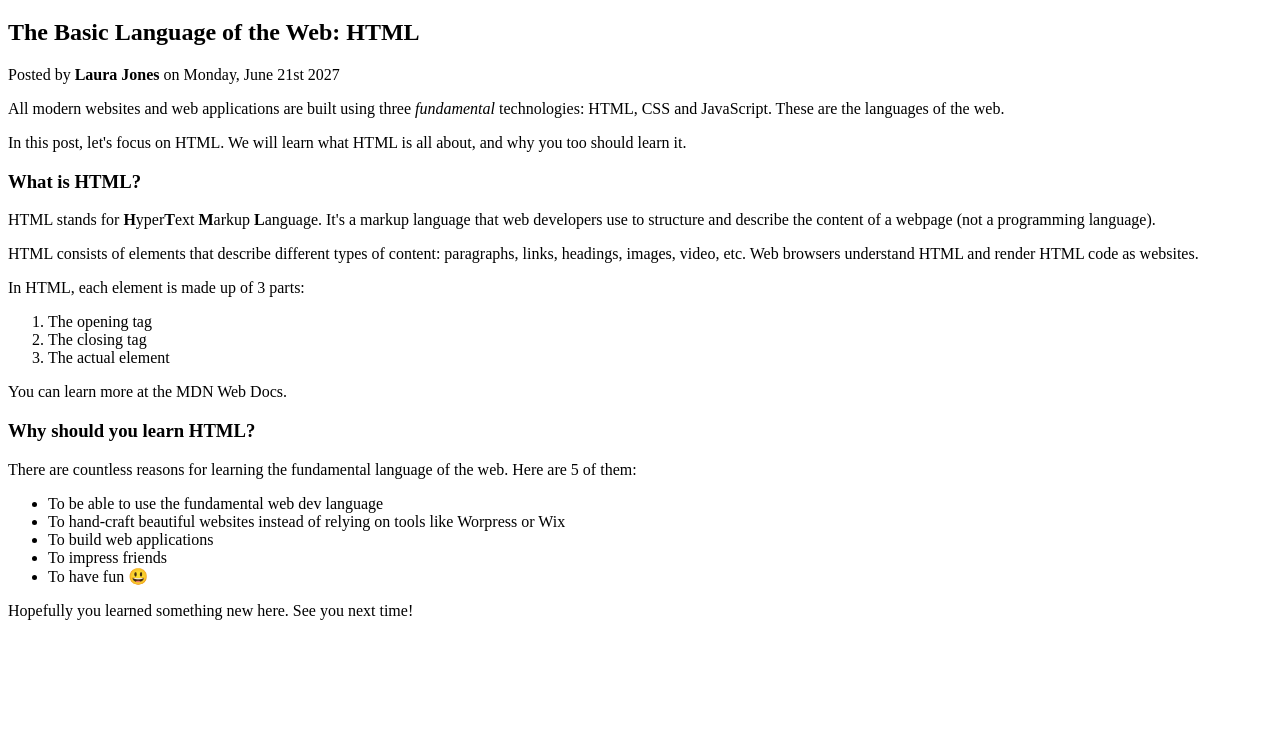
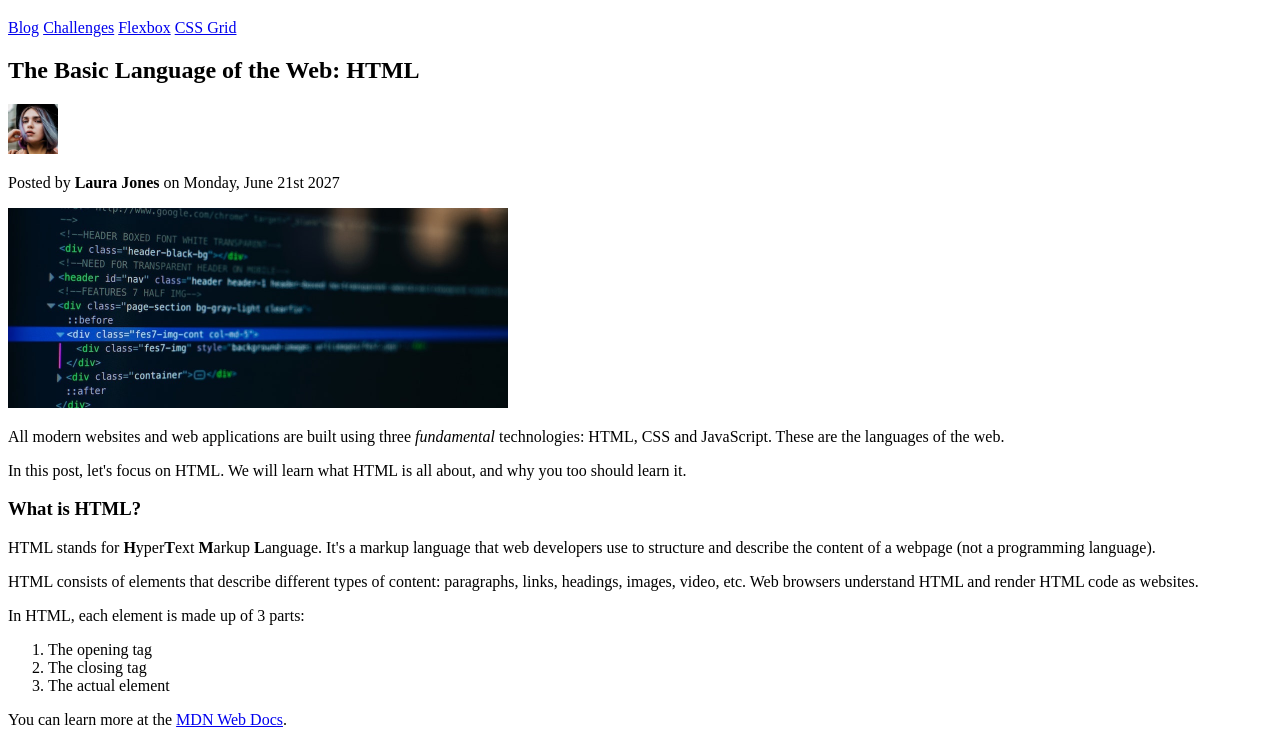
Before and after one commit to dark-matt-r/UdemyJonas, a plain HTML site: page Section2/index.html in a window 1280 px wide. Shown: the part 62-800 px from the top of the page. Drawn offline with Linux system fonts and the light colour scheme.

Commit message:
More content added

```diff
--- a/Section2/index.html
+++ b/Section2/index.html
@@ -1,12 +1,24 @@
 <!DOCTYPE html>
-<html>
+<html lang="en">
   <head>
+    <meta charset="UTF-8" />
     <title>The Basic Language of the Web: HTML</title>
   </head>
   <body>
     <h1>📘 The Code Magazine</h1>
+    <a href="blog.html">Blog</a>
+    <a href="#">Challenges</a>
+    <a href="#">Flexbox</a>
+    <a href="#">CSS Grid</a>
     <h2>The Basic Language of the Web: HTML</h2>
+    <img src="laura-jones.jpg" alt="Laura Jones" height="50" width="50" />
     <p>Posted by <strong>Laura Jones</strong> on Monday, June 21st 2027</p>
+    <img
+      src="post-img.jpg"
+      alt="Some HTML on a computer screen"
+      height="200"
+      width="500"
+    />
     <p>
       All modern websites and web applications are built using three
       <em>fundamental</em>
@@ -37,7 +49,12 @@
       <li>The closing tag</li>
       <li>The actual element</li>
     </ol>
-    <p>You can learn more at the MDN Web Docs.</p>
+    <p>
+      You can learn more at the
+      <a href="https://developer.mozilla.org/en-US/" target="_blank"
+        >MDN Web Docs</a
+      >.
+    </p>
 
     <h3>Why should you learn HTML?</h3>
 
```
Also changed, not shown: Section2/blog.html (added, +13 -0 lines).
